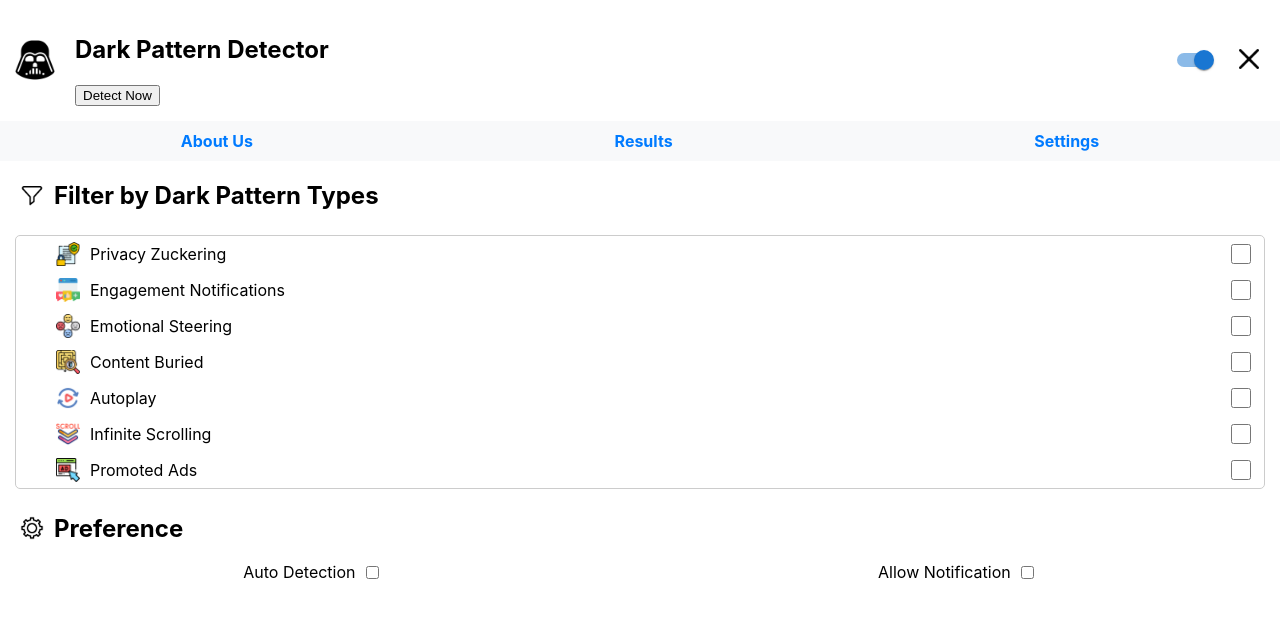
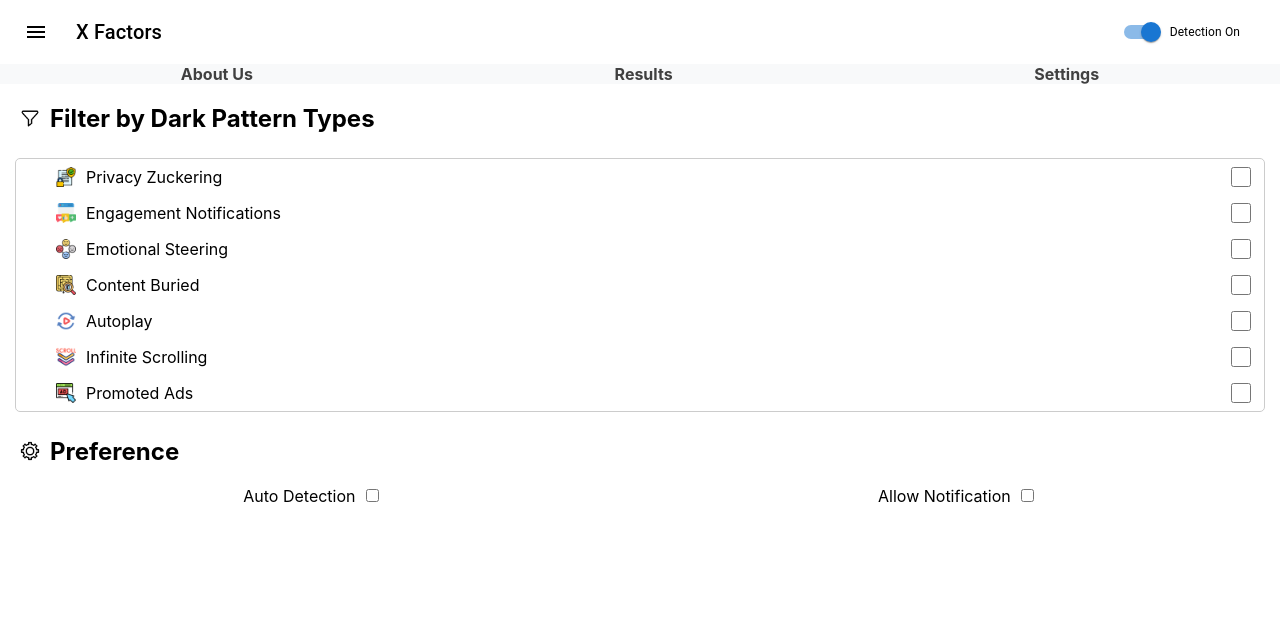
Before and after one commit to JaraR/DarkPatternDetector, a React (Create React App) app in the folder frontend/: page /settings in a window 1280 px wide. Shown: the top 618 px of the page. Built offline with nearby package versions, Linux system fonts and the light colour scheme.

Commit message:
Style Navbar

```diff
--- a/frontend/package.json
+++ b/frontend/package.json
@@ -5,6 +5,7 @@
   "dependencies": {
     "@emotion/react": "^11.13.3",
     "@emotion/styled": "^11.13.0",
+    "@mui/icons-material": "^6.1.4",
     "@mui/material": "^6.1.3",
     "@mui/x-charts": "^7.19.0",
     "@testing-library/jest-dom": "^5.17.0",
--- a/frontend/src/App.css
+++ b/frontend/src/App.css
@@ -8,7 +8,6 @@
   display: flex;
   justify-content: space-around;
   background-color: #f8f9fa;
-  padding: 10px 0;
 }
 
 .navbar li {
@@ -17,47 +16,47 @@
 
 .navbar a {
   text-decoration: none;
-  color: #007bff;
+  color: #404040;
   font-weight: bold;
   font-size: 16px;
 }
 
 .navbar a:hover {
-  color: #0056b3;
+  color: #aaaaaa;
 }
 
-.logo-toggle-container {
+/* .logo-toggle-container {
   display: flex;
   justify-content: space-between;
   align-items: center;
   padding: 15px;
-}
+} */
 
-.logo-title-container {
+/* .logo-title-container {
   display: flex;
   align-items: center;
-}
+} */
 
-.logo-icon {
+/* .logo-icon {
   width: 40px;
   height: auto;
   margin-right: 20px;
-}
+} */
 
-.close-button {
+/* .close-button {
   background-color: transparent;
   border: none;
 }
 .close-icon {
   width: 20px;
   height: auto;
-}
+} */
 
-.toggle-close-container {
+/* .toggle-close-container {
   display: flex;
   align-items: center;
   gap: 10px;
-}
+} */
 
 /* ************* Settings page ***************** */
 .filter-container {
@@ -88,8 +87,8 @@
 }
 
 .dark-pattern-icon {
-  width: 24px;
-  height: 24px;
+  width: 20px;
+  height: 20px;
   margin-right: 10px;
 }
 
--- a/frontend/src/components/Navbar.js
+++ b/frontend/src/components/Navbar.js
@@ -1,44 +1,105 @@
 import React, { useState } from "react";
 import { Link } from "react-router-dom";
 import logo from "../icons/logo.png";
-import closeIcon from "../icons/close.png";
-// import Switch from "react-switch";
+// import closeIcon from "../icons/close.png";
+
 import Switch from "@mui/material/Switch";
+
+//try it out
+
+import AppBar from "@mui/material/AppBar";
+import Box from "@mui/material/Box";
+import Toolbar from "@mui/material/Toolbar";
+import Typography from "@mui/material/Typography";
+// import Button from "@mui/material/Button";
+import IconButton from "@mui/material/IconButton";
+import MenuIcon from "@mui/icons-material/Menu";
+import FormControlLabel from "@mui/material/FormControlLabel";
 
 const label = { inputProps: { "aria-label": "Switch demo" } };
 
 const Navbar = () => {
-  //state for Close button
-  const handleClose = () => {
-    window.close();
-  };
-  // State for Detect now /Cancel button
-  const [isDetecting, setIsDetecting] = useState(false);
-  const handleDetectionToggle = () => {
-    setIsDetecting(!isDetecting);
+  const [isDetectionOn, setIsDetectionOn] = useState(true);
+  const handleToggle = (event) => {
+    setIsDetectionOn(event.target.checked);
   };
 
+  // const handleClose = () => {
+  //   window.close();
+  // };
+  // State for Detect now /Cancel button
+  // const [isDetecting, setIsDetecting] = useState(false);
+  // const handleDetectionToggle = () => {
+  //   setIsDetecting(!isDetecting);
+  // };
+
   return (
+    //try it out
+    <div>
+      <Box sx={{ flexGrow: 1 }}>
+        <AppBar position="static" sx={{ backgroundColor: "white" }}>
+          <Toolbar>
+            <IconButton
+              size="large"
+              edge="start"
+              color="inherit"
+              aria-label="menu"
+              sx={{ mr: 2, color: "black" }}
+            >
+              <MenuIcon />
+            </IconButton>
+            <Typography
+              variant="h6"
+              component="div"
+              sx={{ flexGrow: 1, color: "black" }}
+            >
+              X Factors
+            </Typography>
+            <div>
+              <FormControlLabel
+                control={
+                  <Switch
+                    {...label}
+                    checked={isDetectionOn}
+                    onChange={handleToggle}
+                  />
+                }
+                label={
+                  <Typography sx={{ color: "black", fontSize: "0.75rem" }}>
+                    {isDetectionOn ? "Detection On" : "Detection Off"}
+                  </Typography>
+                }
+              />
+            </div>
+          </Toolbar>
+        </AppBar>
+      </Box>
+
       <nav className="navbar">
         <div className="logo-toggle-container">
           <div className="logo-title-container">
-          <img src={logo} alt="Logo" className="logo-icon" />
+            {/* <img src={logo} alt="Logo" className="logo-icon" /> */}
 
             <div className="title-container">
-            <h1>Dark Pattern Detector</h1>
-            <button className="subtitle-button" onClick={handleDetectionToggle}>
+              {/* <h1>X Factors</h1> */}
+              {/* <div>
+                <Switch
+                  {...label}
+                  checked={isDetectionOn}
+                  onChange={handleToggle}
+                />
+                <p>{isDetectionOn ? "Detection On" : "Detection Off"}</p>
+              </div> */}
+              {/* <button className="subtitle-button" onClick={handleDetectionToggle}>
               {isDetecting ? "Cancel Detection" : "Detect Now"}
-            </button>
+            </button> */}
             </div>
           </div>
-        <div className="toggle-close-container">
-          <div>
-            <Switch {...label} defaultChecked />
-          </div>
+          {/* <div className="toggle-close-container">
             <button className="close-button" onClick={handleClose}>
               <img src={closeIcon} alt="close" className="close-icon" />
             </button>
-        </div>
+          </div> */}
         </div>
 
         <ul>
@@ -53,6 +114,7 @@ const Navbar = () => {
           </li>
         </ul>
       </nav>
+    </div>
   );
 };
 
```
Also changed, not shown: 1 other file (tests, documents, lock files or other folders). Lines whose indentation alone changed are shown as unchanged.
